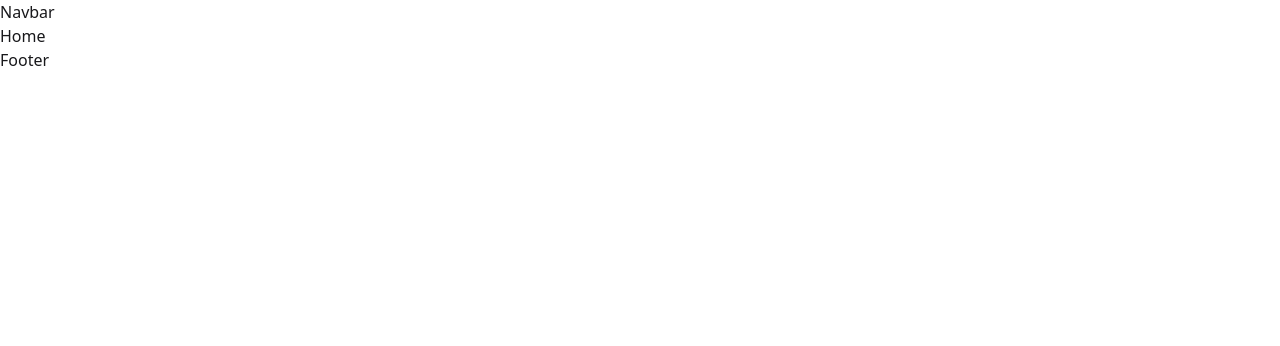
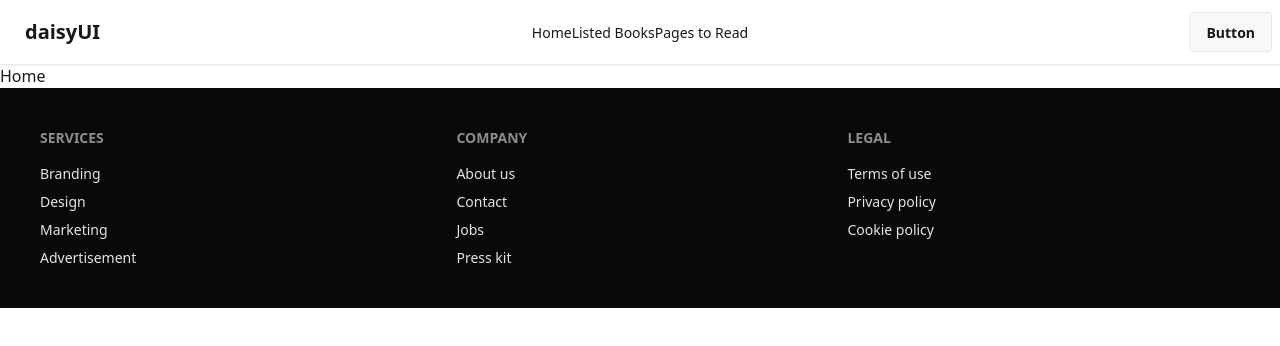
Before and after one commit to AdalOnShow/boi-poka-Book-Vibe, a React (Vite) app: page / in a window 1280 px wide. Shown: the top 346 px of the page. Built offline with nearby package versions, Linux system fonts and the light colour scheme.

Commit message:
Refactor Footer and Navbar components to include structured layout and navigation links

```diff
--- a/components/Footer.jsx
+++ b/components/Footer.jsx
@@ -1,8 +1,27 @@
-import React from 'react'
-
 const Footer = () => {
   return (
-    <div>Footer</div>
+    <footer className="footer sm:footer-horizontal bg-neutral text-neutral-content p-10">
+      <nav>
+        <h6 className="footer-title">Services</h6>
+        <a className="link link-hover">Branding</a>
+        <a className="link link-hover">Design</a>
+        <a className="link link-hover">Marketing</a>
+        <a className="link link-hover">Advertisement</a>
+      </nav>
+      <nav>
+        <h6 className="footer-title">Company</h6>
+        <a className="link link-hover">About us</a>
+        <a className="link link-hover">Contact</a>
+        <a className="link link-hover">Jobs</a>
+        <a className="link link-hover">Press kit</a>
+      </nav>
+      <nav>
+        <h6 className="footer-title">Legal</h6>
+        <a className="link link-hover">Terms of use</a>
+        <a className="link link-hover">Privacy policy</a>
+        <a className="link link-hover">Cookie policy</a>
+      </nav>
+    </footer>
   )
 }
 
--- a/components/Navbar.jsx
+++ b/components/Navbar.jsx
@@ -1,8 +1,37 @@
-import React from 'react'
+const Navbar = () => {
 
-const Navbar = () => {
+  const links = (
+    <>
+      <li>Home</li>
+      <li>Listed Books</li>
+      <li>Pages to Read</li>
+    </>
+  )
+
   return (
-    <div>Navbar</div>
+    <div className="navbar bg-base-100 shadow-sm">
+      <div className="navbar-start">
+        <div className="dropdown">
+          <div tabIndex={0} role="button" className="btn btn-ghost lg:hidden">
+            <svg xmlns="http://www.w3.org/2000/svg" className="h-5 w-5" fill="none" viewBox="0 0 24 24" stroke="currentColor"> <path strokeLinecap="round" strokeLinejoin="round" strokeWidth="2" d="M4 6h16M4 12h8m-8 6h16" /> </svg>
+          </div>
+          <ul
+            tabIndex={0}
+            className="menu menu-sm dropdown-content bg-base-100 rounded-box z-1 mt-3 w-52 p-2 shadow">
+            {links}
+          </ul>
+        </div>
+        <a className="btn btn-ghost text-xl">daisyUI</a>
+      </div>
+      <div className="navbar-center hidden lg:flex">
+        <ul className="menu menu-horizontal px-1">
+          {links}
+        </ul>
+      </div>
+      <div className="navbar-end">
+        <a className="btn">Button</a>
+      </div>
+    </div>
   )
 }
 
```
